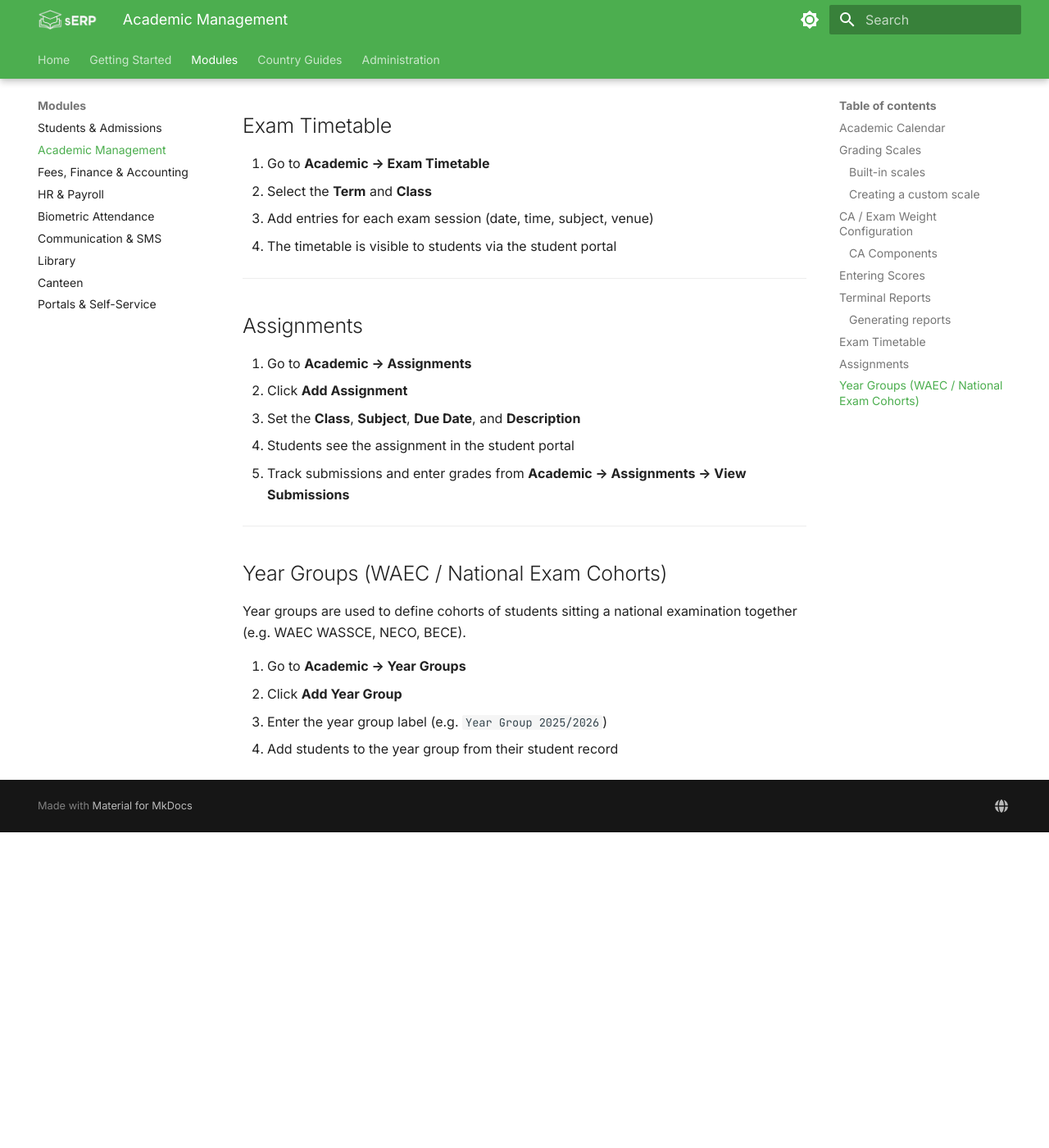
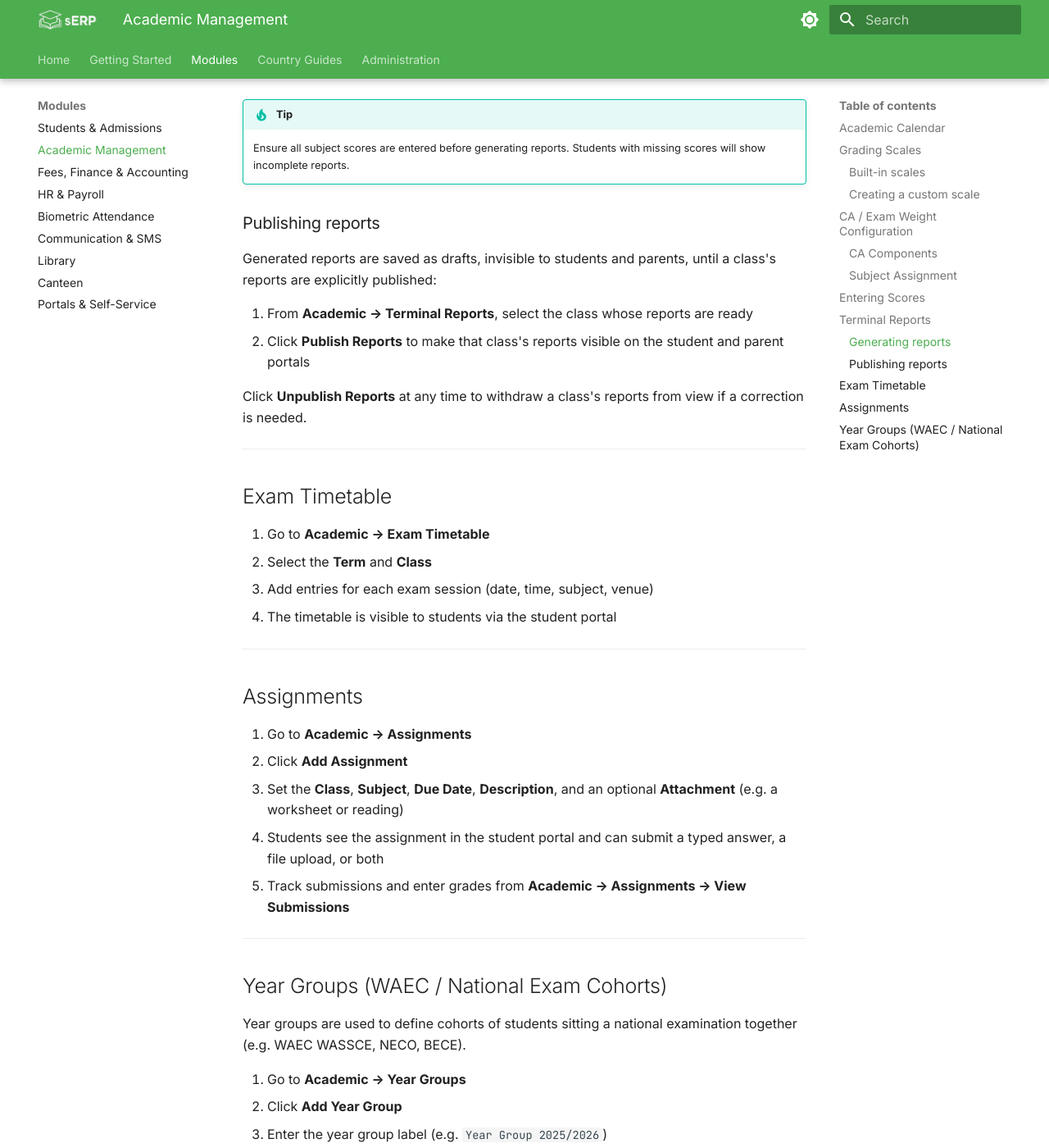
Before and after one commit to dtechghana/serp-global-docs, an MkDocs documentation site: the page built from docs/modules/academic.md, in a window 1280 px wide and 1400 px high, scrolled down 2987 px. Shown: the whole window at 82% size. Built offline with MkDocs 1.6.1 and Material for MkDocs 9.7.7, drawn with Linux system fonts in a browser that asks for light colours; before the commit the page ends 4002 px from its top, so only the background shows below that; some of the changed text lies outside the part shown.

Commit message:
Document encryption at rest and 5 new features
- New Security Features page (MFA, backups, encryption at rest,
  bcrypt password storage), added to the Administration nav.
- Academic: per-class subject assignment, terminal report publish/
  unpublish control, assignment file attachments.
- Finance: note on automatic emailed PDF receipts.
- Settings: Email Receipts row under Finance Settings, new Dashboard
  Widgets section.

Co-Authored-By: Claude Sonnet 5 <noreply@anthropic.com>

```diff
--- a/docs/modules/academic.md
+++ b/docs/modules/academic.md
@@ -56,6 +56,10 @@ The default split is determined by the [academic framework](../deployment/countr
 
 Within the CA allocation, you can define multiple sub-components (e.g. Class Test 10%, Homework 5%, Mid-Term 15%). Components are configured in **Settings → Academic Settings → CA Components** and apply globally.
 
+### Subject Assignment
+
+Each class has its own list of assigned subjects, set from **Academic → Classes → Edit Class**. Score entry, curriculum planning, and exam scheduling only offer subjects assigned to the selected class, keeping dropdowns limited to what's actually taught there.
+
 ---
 
 ## Entering Scores
@@ -93,6 +97,15 @@ Terminal reports are generated automatically from the scores entered. They inclu
 !!! tip
     Ensure all subject scores are entered before generating reports. Students with missing scores will show incomplete reports.
 
+### Publishing reports
+
+Generated reports are saved as drafts, invisible to students and parents, until a class's reports are explicitly published:
+
+1. From **Academic → Terminal Reports**, select the class whose reports are ready
+2. Click **Publish Reports** to make that class's reports visible on the student and parent portals
+
+Click **Unpublish Reports** at any time to withdraw a class's reports from view if a correction is needed.
+
 ---
 
 ## Exam Timetable
@@ -108,8 +121,8 @@ Terminal reports are generated automatically from the scores entered. They inclu
 
 1. Go to **Academic → Assignments**
 2. Click **Add Assignment**
-3. Set the **Class**, **Subject**, **Due Date**, and **Description**
-4. Students see the assignment in the student portal
+3. Set the **Class**, **Subject**, **Due Date**, **Description**, and an optional **Attachment** (e.g. a worksheet or reading)
+4. Students see the assignment in the student portal and can submit a typed answer, a file upload, or both
 5. Track submissions and enter grades from **Academic → Assignments → View Submissions**
 
 ---
--- a/mkdocs.yml
+++ b/mkdocs.yml
@@ -98,3 +98,4 @@ nav:
     - System Settings: administration/settings.md
     - Grading Scales: administration/grading-scales.md
     - Backups & Data Export: administration/backups.md
+    - Security Features: administration/security.md
```
Also changed, not shown: docs/administration/security.md (added, +60 -0 lines), docs/administration/settings.md (+7 -0 lines), docs/modules/finance.md (+3 -0 lines).
